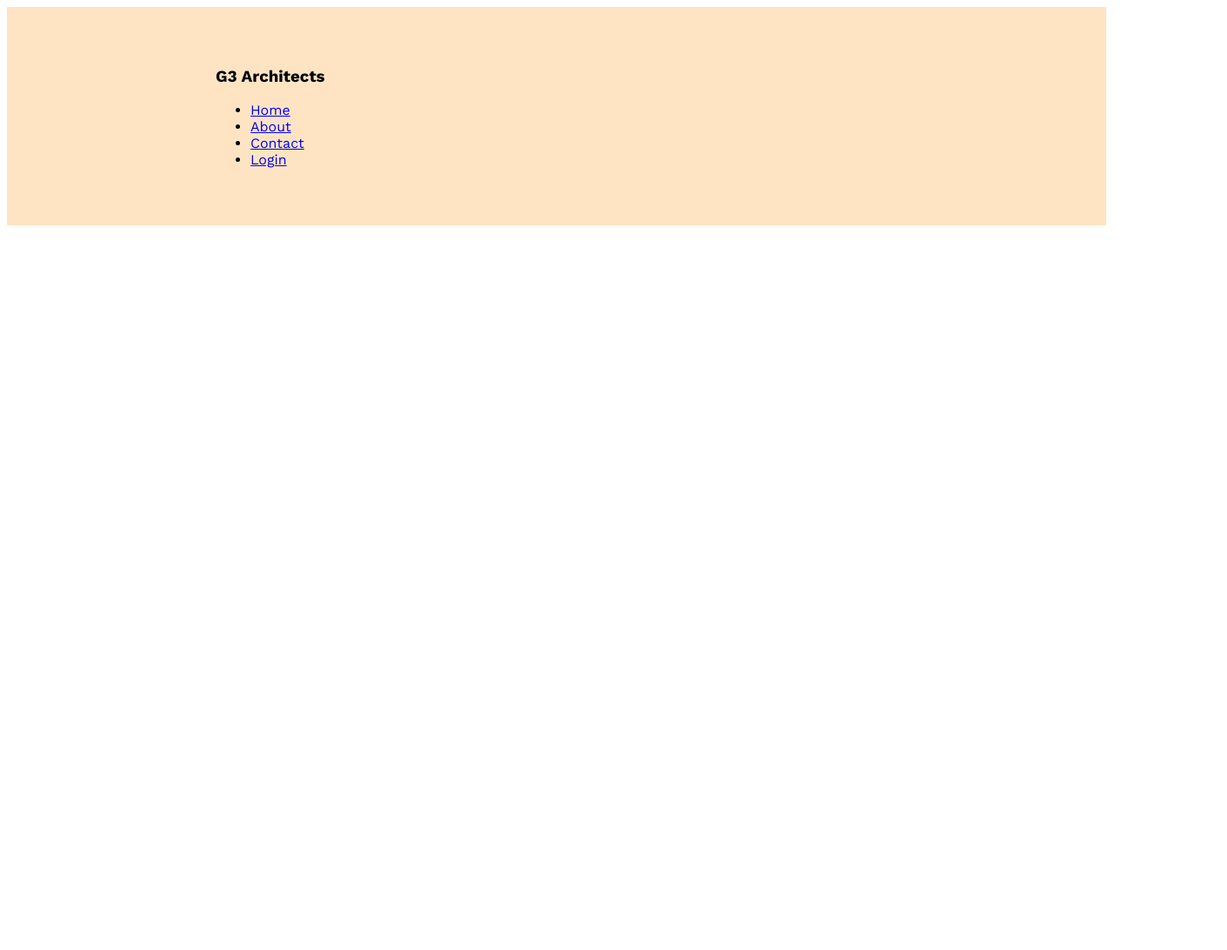
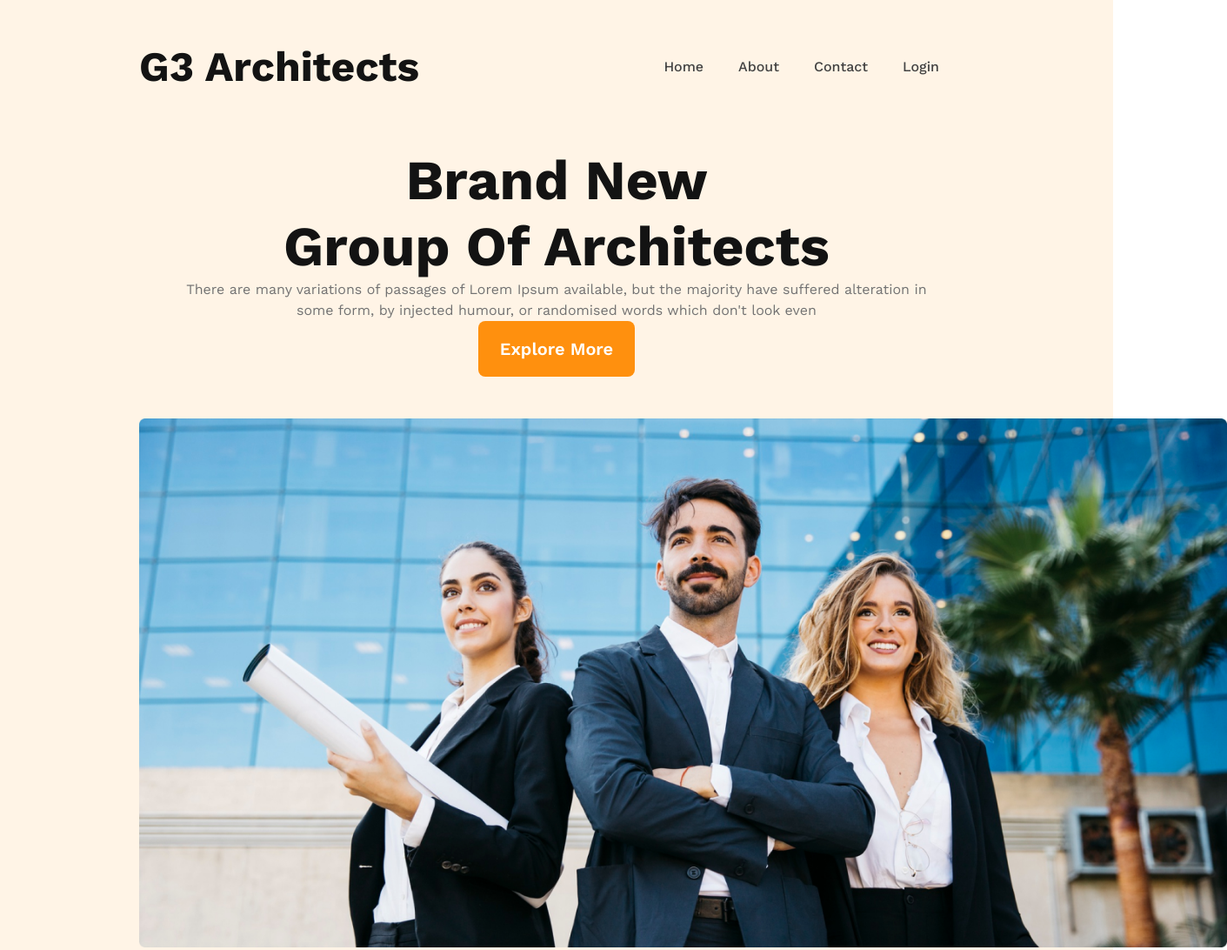
Before and after one commit to rahinur22/g3-architect, a plain HTML site: page index.html in a window 1280 px wide. Shown: the top 1092 px of the page at 87% size, 1411 px wide, since content can reach past the window. Before the commit the page ends 800 px from the top, so only its background shows below. Drawn offline with nearby package versions, Linux system fonts and the light colour scheme.

Commit message:
Header Part Commit

```diff
--- a/index.html
+++ b/index.html
@@ -12,8 +12,11 @@
 
 <body>
     <header>
+
+        <!-- Navigation Part -->
+
         <nav>
-            <h3> G3 Architects </h3>
+            <h1> G3 Architects </h1>
             <ul>
                 <li><a href="#"> Home </a></li>
                 <li><a href="#"> About </a></li>
@@ -21,6 +24,20 @@
                 <li><a href="#"> Login </a></li>
             </ul>
         </nav>
+
+        <!-- Banner Part -->
+
+        <div class="banner">
+
+            <h1> Brand New <br> Group Of Architects </h1>
+
+            <p>There are many variations of passages of Lorem Ipsum available, but the majority have suffered alteration in <br> some form, by injected humour, or randomised words which don't look even</p>
+
+            <button class="btn-primary">Explore More</button>
+
+            <img src="images/banner.png" alt="">
+        </div>
+
     </header>
 
 </body>
--- a/styles/style.css
+++ b/styles/style.css
@@ -1,11 +1,79 @@
 /* Work Sans font from google. */
 @import url('https://fonts.googleapis.com/css2?family=Work+Sans:wght@100;200;300;400;500;600;700;800;900&display=swap');
 
-*{
+/* Shared CSS Styles */
+
+* {
     font-family: 'Work Sans', sans-serif;
+    margin: 0;
+}
+
+.btn-primary {
+    width: 11.25rem;
+    height: 4rem;
+    border: none;
+    border-radius: 0.5rem;
+    background: #FF900E;
+    color: #FFF;
+    text-align: center;
+    font-size: 1.25rem;
+    font-weight: 600;
 }
 
 header {
-    background-color: bisque;
-    padding:50px 240px;
+    background-color: rgba(255, 144, 14, 0.10);
+    ;
+    padding: 3rem 10rem;
 }
+
+nav {
+    display: flex;
+    justify-content: space-between;
+    align-items: center;
+}
+
+nav h1 {
+    color: #131313;
+    font-size: 3rem;
+    font-weight: 700;
+}
+
+nav ul {
+    display: flex;
+    list-style: none;
+}
+
+nav ul li {
+    margin-right: 2.5rem;
+}
+
+nav ul li a {
+    text-decoration: none;
+    color: #424242;
+    text-align: center;
+    font-weight: 500;
+    line-height: 1.5rem;
+}
+
+.banner {
+    text-align: center;
+}
+
+.banner h1 {
+    color: #131313;
+    font-size: 4rem;
+    font-weight: 700;
+    padding-top: 4rem;
+}
+
+.banner p {
+    color: #727272;
+    font-size: 1rem;
+    line-height: 1.5rem;
+}
+
+.banner img {
+    width: auto;
+    height: 38rem;
+    padding-top: 3rem;
+}
```
